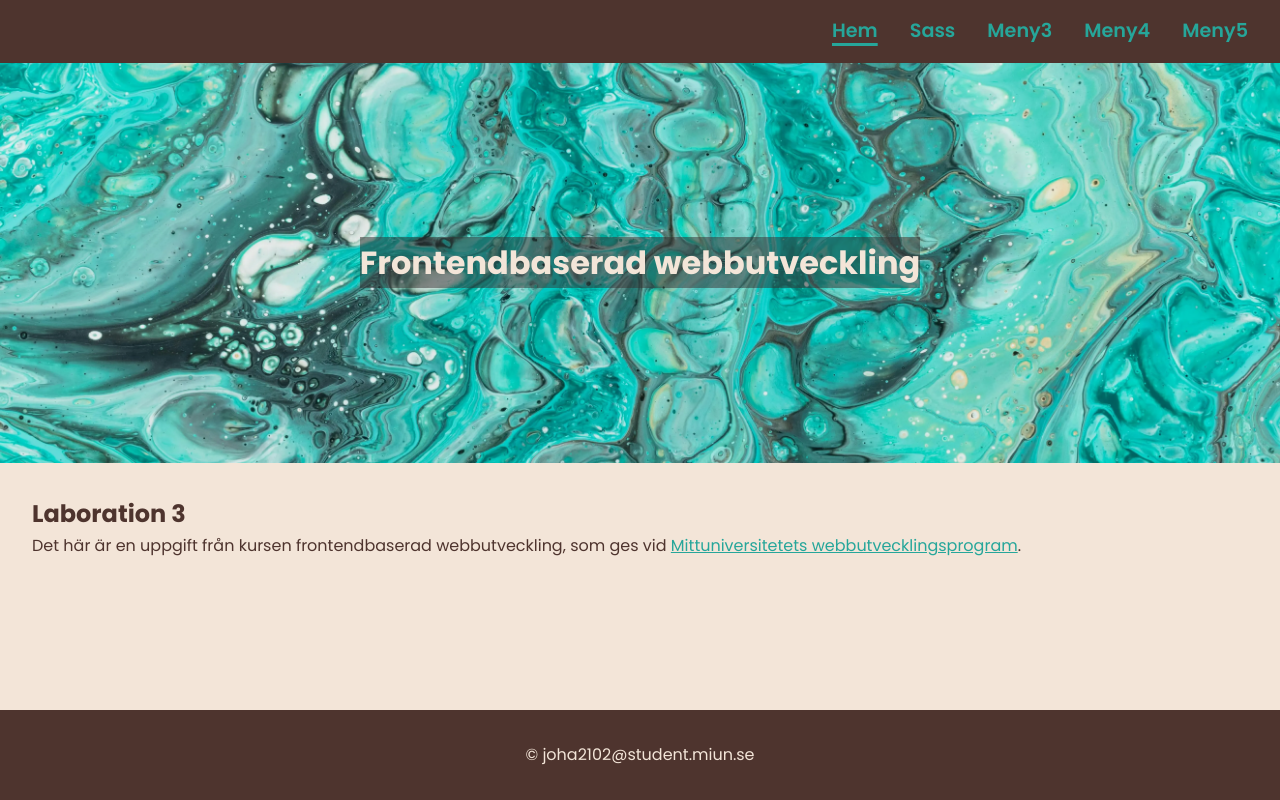
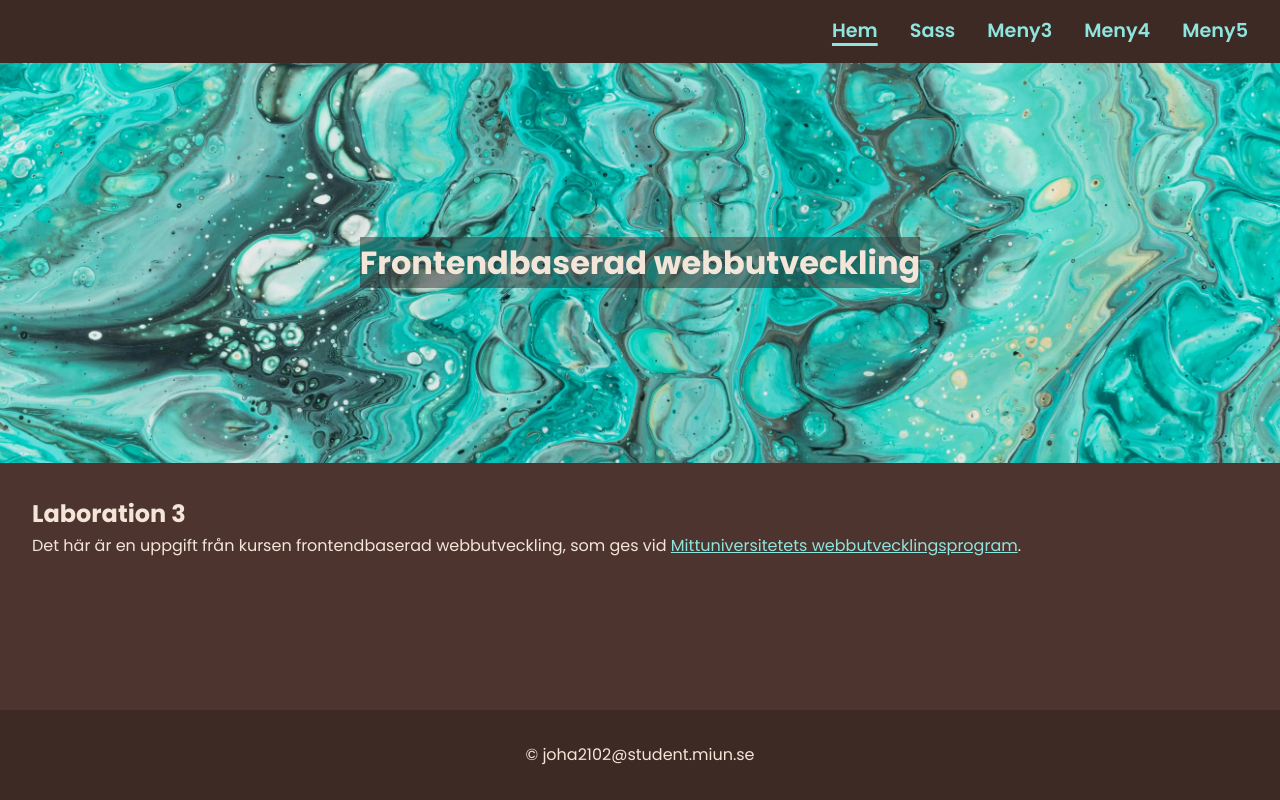
Before and after one commit to JohannaHannahoJ/labb_3-5, a website built with Vite: page index.html in a window 1280 px wide. Built offline with nearby package versions, Linux system fonts and the light colour scheme.

Commit message:
Justera färger på länktexter

```diff
--- a/src/css/_base.scss
+++ b/src/css/_base.scss
@@ -6,7 +6,7 @@ $primary-light-color: #F3E5D8;
 $primary-dark-color: #4E342E;
 $primary-pop-color: #26A69A;
 
-$lightTheme: true;
+$lightTheme: false;
 
 %lightOrDark {
   @if $lightTheme {
--- a/src/css/_components.scss
+++ b/src/css/_components.scss
@@ -5,7 +5,7 @@
     @if base.$lightTheme {
         color: base.$primary-pop-color;
     } @else {
-        color: color.scale(base.$primary-pop-color, $lightness: 15%);
+        color: color.scale(base.$primary-pop-color, $lightness: 55%);
     }
 
  }
--- a/src/css/_layout.scss
+++ b/src/css/_layout.scss
@@ -83,8 +83,8 @@ header {
   a {
     text-decoration: none;
     font-size: 1.2rem;
-    color: base.$primary-pop-color;
     font-weight: 600;
+    @include components.link-text;
   }
 }
 
```
